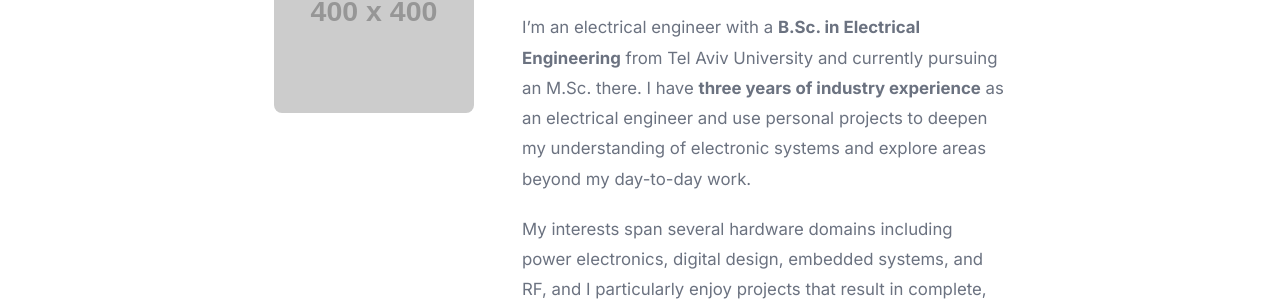
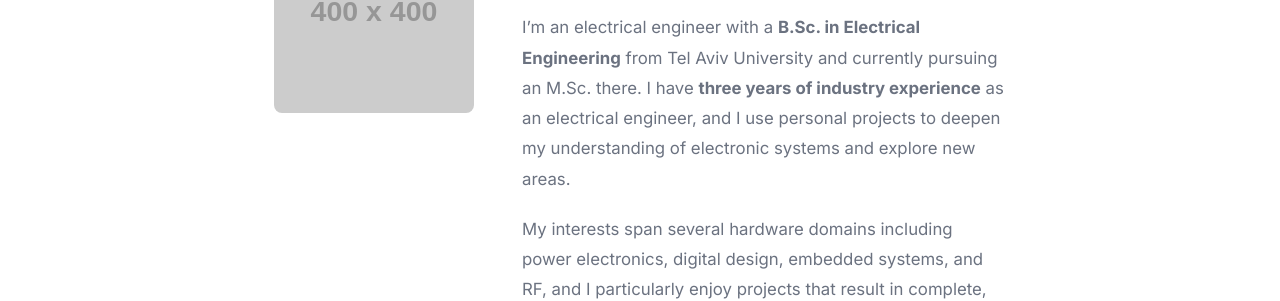
Before and after one commit to theadarcohen/Blog, a Jekyll site: the page built from about.md, in a window 1280 px wide and 1400 px high. Shown: the part 323-624 px from the top of the window. Built offline with Jekyll 4.4.1, drawn with Linux system fonts in a browser that asks for light colours; part of the change alters nothing that is shown; some of the changed text lies outside the part shown.

Commit message:
Remove GitHub and email links; update About wording
Co-Authored-By: Claude Opus 5 <noreply@anthropic.com>

```diff
--- a/_config.yml
+++ b/_config.yml
@@ -14,9 +14,7 @@ baseurl: "/Blog" # Subpath because repo is named "Blog", not "theadarcohen.githu
 # =============================================================================
 author:
   name: "Adar Cohen"
-  email: "your.email@example.com"
   bio: "A short bio that appears in various places across the site."
-  github: "theadarcohen"
   linkedin: "adar-cohen-2a71133b4"
 
 # =============================================================================
--- a/about.md
+++ b/about.md
@@ -14,7 +14,7 @@ permalink: /about/
 
 ## Hello, I'm Adar
 
-I’m an electrical engineer with a **B.Sc. in Electrical Engineering** from Tel Aviv University and currently pursuing an M.Sc. there. I have **three years of industry experience** as an electrical engineer and use personal projects to deepen my understanding of electronic systems and explore areas beyond my day-to-day work.
+I’m an electrical engineer with a **B.Sc. in Electrical Engineering** from Tel Aviv University and currently pursuing an M.Sc. there. I have **three years of industry experience** as an electrical engineer, and I use personal projects to deepen my understanding of electronic systems and explore new areas.
 
 My interests span several hardware domains including power electronics, digital design, embedded systems, and RF, and I particularly enjoy projects that result in complete, working systems. Here are some of them:
 
@@ -34,8 +34,6 @@ I’m particularly interested in joining a **startup environment** where I can w
 
 I'm always open to interesting conversations and new opportunities.
 
-- **Email:** [your.email@example.com](mailto:your.email@example.com)
-- **GitHub:** [github.com/theadarcohen](https://github.com/theadarcohen)
 - **LinkedIn:** [linkedin.com/in/adar-cohen-2a71133b4](https://linkedin.com/in/adar-cohen-2a71133b4)
 
 </div>
```
